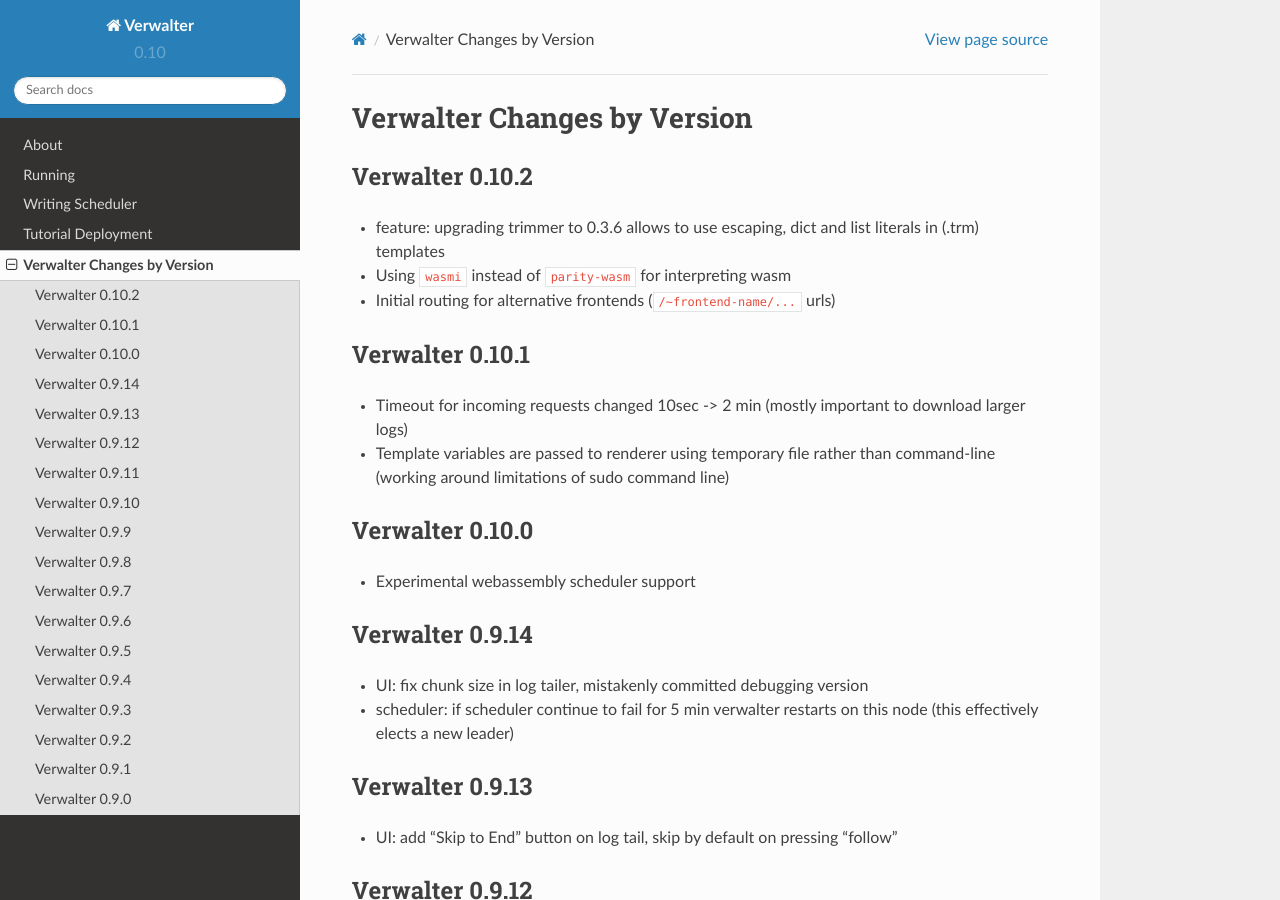
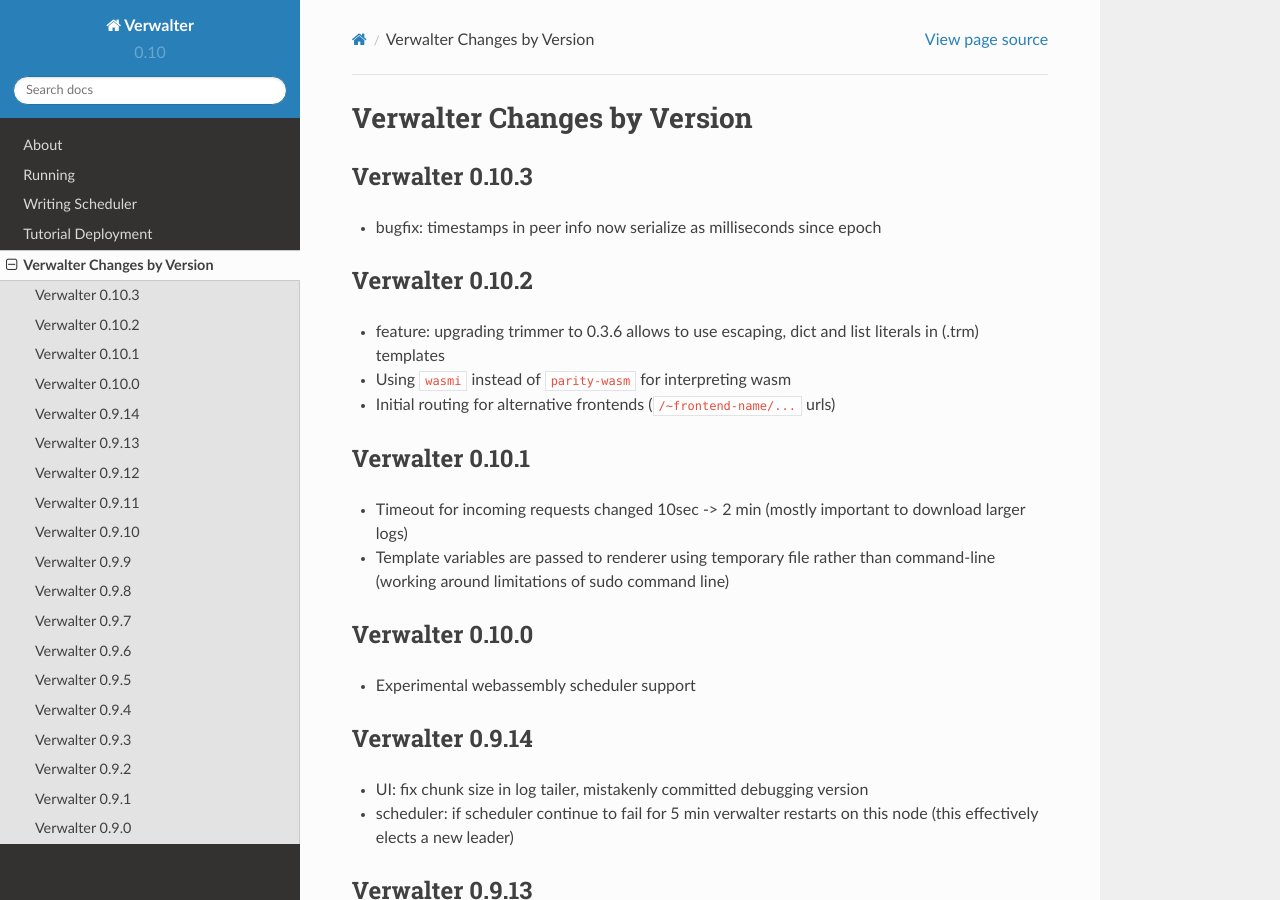
Before and after one commit to tailhook/verwalter, a Sphinx documentation site: the page built from doc/changelog.rst, in a window 1280 px wide and 900 px high. Built offline with Sphinx 7.4.7 and the Read the Docs theme 2.0.0, drawn with Linux system fonts in a browser that asks for light colours.

Commit message:
Fix serialization of peer structure

```diff
--- a/doc/changelog.rst
+++ b/doc/changelog.rst
@@ -1,6 +1,12 @@
 Verwalter Changes by Version
 ============================
 
+.. _changelog-0.10.3:
+
+Verwalter 0.10.3
+----------------
+
+* bugfix: timestamps in peer info now serialize as milliseconds since epoch
 
 .. _changelog-0.10.2:
 
```
Also changed, not shown: 1 other file.
